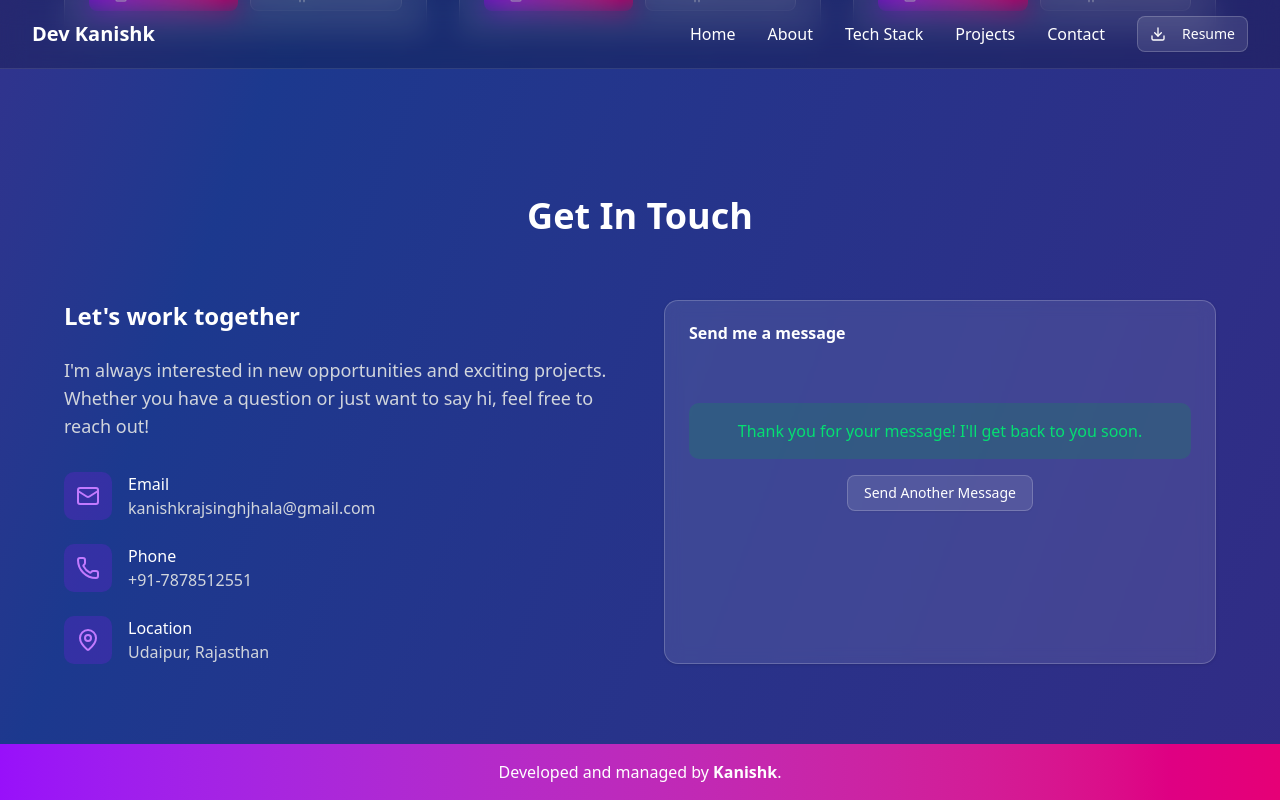
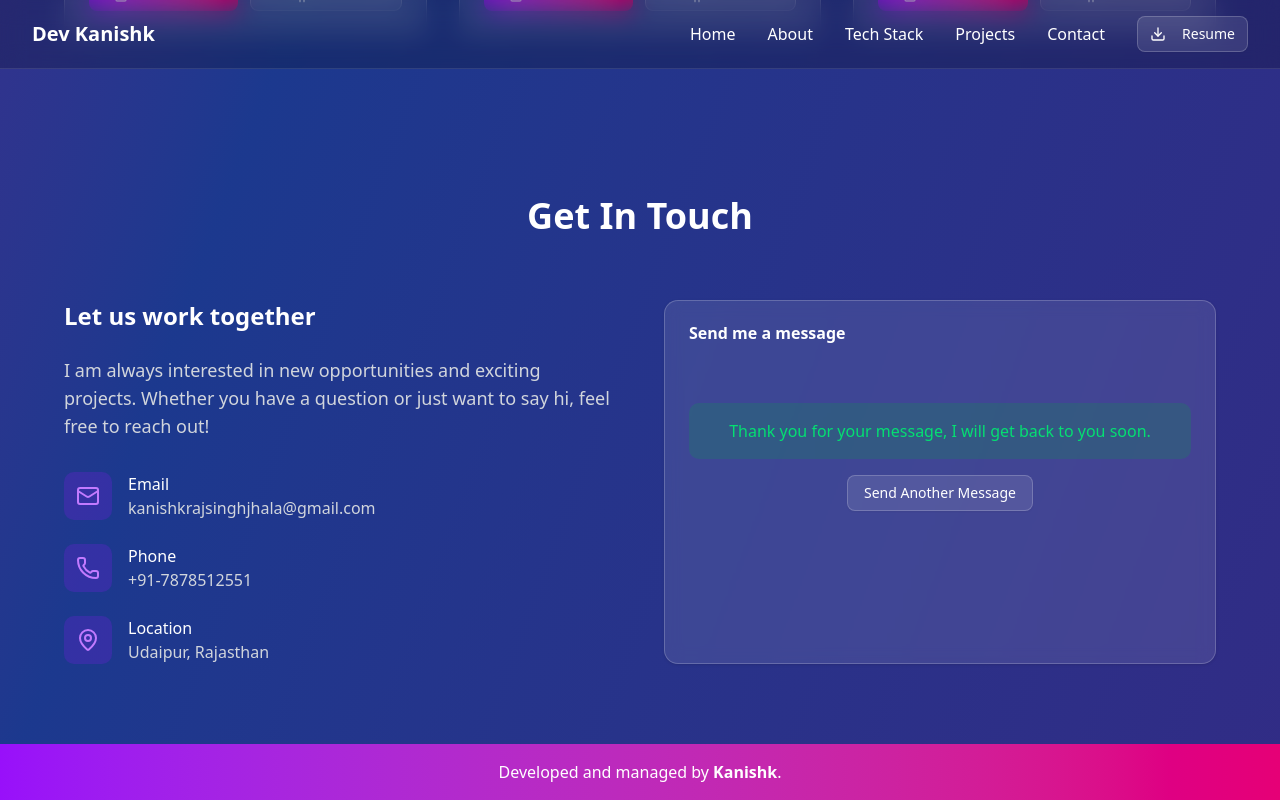
Before and after one commit to NxKanishk/KRSJ_Port, a Next.js app: page / in a window 1280 px wide. Both pictures are taken after typing "Sample", "name@example.com", "Sample" into the empty fields and a click on the button "Send Message". Shown: the part 2635-3435 px from the top of the page. Built offline with nearby package versions, Linux system fonts and the light colour scheme.

Commit message:
Build production version and fix linting errors

```diff
--- a/src/app/components/AboutSection.tsx
+++ b/src/app/components/AboutSection.tsx
@@ -1,3 +1,5 @@
+import Image from "next/image";
+
 export default function AboutSection() {
   return (
     <section id="about" className="py-20 px-4 sm:px-6 lg:px-8">
@@ -9,8 +11,8 @@ export default function AboutSection() {
           <div className="flex justify-center">
             <div className="relative">
               <div className="w-80 h-80 rounded-full bg-gradient-to-r from-purple-400 to-pink-400 p-1">
-                <img
-                  src="../photoKRSJ.jpeg"
+                <Image
+                  src="/photoKRSJ.jpeg"
                   alt="Profile Picture"
                   width={320}
                   height={320}
@@ -22,7 +24,7 @@ export default function AboutSection() {
 
           <div className="text-gray-300 space-y-6">
             <p className="text-lg leading-relaxed">
-              I'm a passionate full-stack developer with over 1 years of
+              I am a passionate full-stack developer with over 1 years of
               experience building web applications. I love turning complex
               problems into simple, beautiful designs that provide exceptional
               user experiences.
@@ -34,7 +36,7 @@ export default function AboutSection() {
               Next.js, and modern web technologies.
             </p>
             <p className="text-lg leading-relaxed">
-              When I'm not coding, you can find me exploring new technologies,
+              When I am not coding, you can find me exploring new technologies,
               contributing to open-source projects, or sharing my knowledge
               through blog posts and mentoring other developers.
             </p>
--- a/src/app/components/ContactSection.tsx
+++ b/src/app/components/ContactSection.tsx
@@ -33,9 +33,9 @@ export default function ContactSection() {
         <h2 className="text-3xl sm:text-4xl font-bold text-white text-center mb-16">Get In Touch</h2>
         <div className="grid lg:grid-cols-2 gap-12">
           <div>
-            <h3 className="text-2xl font-semibold text-white mb-6">Let's work together</h3>
+            <h3 className="text-2xl font-semibold text-white mb-6">Let us work together</h3>
             <p className="text-gray-300 mb-8 text-lg">
-              I'm always interested in new opportunities and exciting projects. Whether you have a question or just want
+              I am always interested in new opportunities and exciting projects. Whether you have a question or just want
               to say hi, feel free to reach out!
             </p>
 
@@ -80,7 +80,7 @@ export default function ContactSection() {
               {isSubmitted ? (
                 <div className="text-center py-8">
                   <div className="bg-green-600/20 p-4 rounded-lg mb-4">
-                    <p className="text-green-400 font-medium">Thank you for your message! I'll get back to you soon.</p>
+                    <p className="text-green-400 font-medium">Thank you for your message, I will get back to you soon.</p>
                   </div>
                   <Button
                     onClick={() => setIsSubmitted(false)}
--- a/src/app/components/HeroSection.tsx
+++ b/src/app/components/HeroSection.tsx
@@ -17,7 +17,7 @@ export default function HeroSection() {
     >
       <div className="max-w-4xl mx-auto text-center">
         <h1 className="text-4xl sm:text-6xl lg:text-7xl font-bold text-white mb-6">
-          Hi I'm{" "}
+          Hi Myself
           <span className="bg-gradient-to-r from-purple-400 to-pink-400 bg-clip-text text-transparent">
             Kanishk
           </span>
--- a/src/app/components/TechStackSection.tsx
+++ b/src/app/components/TechStackSection.tsx
@@ -1,4 +1,4 @@
-import { Code, Database, Globe, Smartphone, Cloud, GitBranch, Palette, Server } from "lucide-react"
+import { Code, Database, Globe, GitBranch, Palette } from "lucide-react"
 
 export default function TechStackSection() {
   const technologies = [
```
Also changed, not shown: 1 other file (tests, documents, lock files or other folders).
